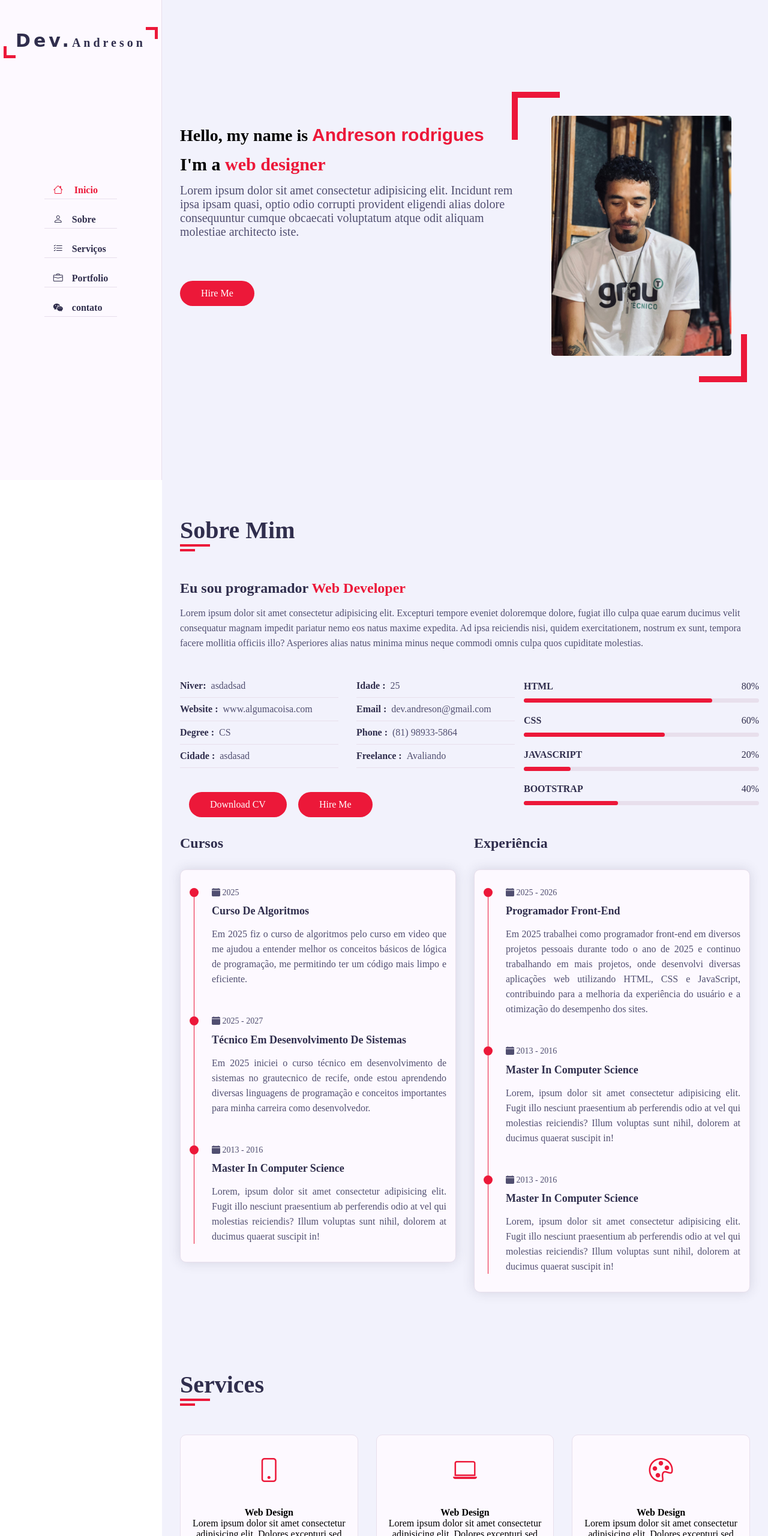
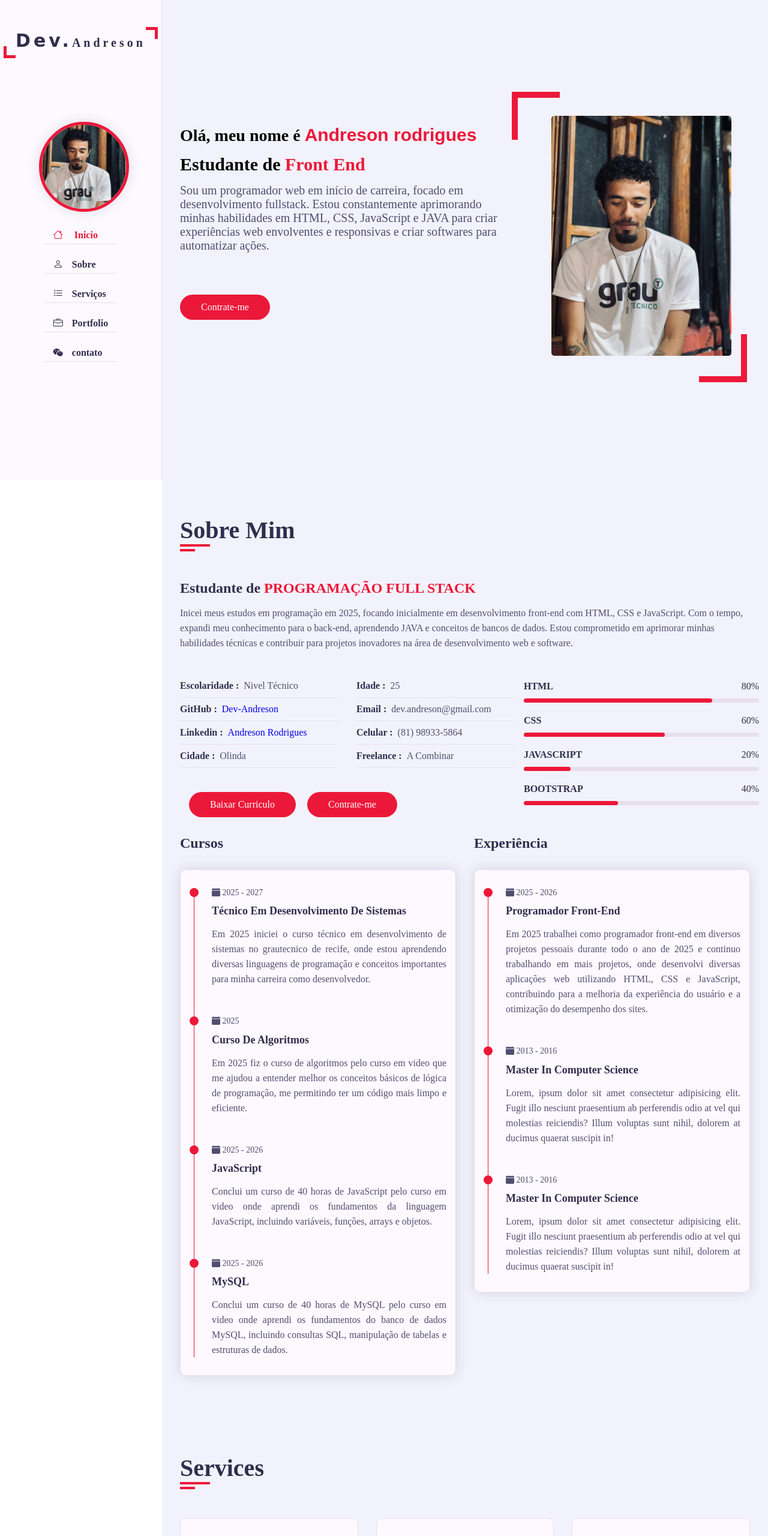
Before and after one commit to Dev-Andreson/portfolio, a plain HTML site: page index.html in a window 1280 px wide. Shown: the top 2560 px of the page at 60% size. Drawn offline with nearby package versions, Linux system fonts and the light colour scheme; a script that the page names is missing.

Commit message:
Corrigi algumas informações pessoais

```diff
--- a/css/styles.css
+++ b/css/styles.css
@@ -115,6 +115,7 @@
 /* Aside Start*/
 aside {
     display: flex;
+    flex-direction: column;
     justify-content: center;
     align-items: center;
     width: 270px;
@@ -126,6 +127,30 @@ aside {
     left: 0;
     top: 0;
     z-index: 10;
+
+    .perfil {
+        position: relative;
+        transform: translateX(-50%);
+        top: 25px;
+        left: 80px;
+        width: 150px;
+        height: 150px;
+        border-radius: 50%;
+        overflow: hidden;
+        border: 5px solid var(--skin-color);
+        box-shadow: 0 0 20px rgba(48, 46, 77, 0.15);
+
+        .perfil-img {
+            width: 100%;
+            height: 100%;
+
+            img {
+                width: 100%;
+                height: 100%;
+                object-fit: cover;
+            }
+        }
+    }
 }
 
 aside .logo {
@@ -604,7 +629,7 @@ h3.my-profession {
                     img {
                         width: 100%;
                         height: 100%;
-                        object-fit: cover;
+                        object-fit: contain;
                     }
                 }
             }
@@ -692,6 +717,15 @@ h3.my-profession {
                         box-shadow: 0 0 20px rgba(48, 46, 77, 0.15);
                     }
                 }
+
+                textarea.form-control {
+                    height: 140px;
+                }
+            }
+
+            .btn {
+                height: 50px;
+                padding: 0 50px;
             }
         }
     }
--- a/index.html
+++ b/index.html
@@ -20,6 +20,11 @@
         <!-- Aside Start-->
         <section class="aside-sec">
             <aside>
+                <div class="perfil">
+                    <div class="perfil-img">
+                        <img src="assets/midia/adernos.jpeg" alt="Foto de Perfil">
+                    </div>
+                </div>
                 <div class="logo">
                     <a href="#"><span>Dev.</span>Andreson</a>
                 </div>
@@ -45,10 +50,12 @@
                 <div class="container">
                     <div class="row">
                         <div class="home-info padd-15">
-                            <h3 class="hello">Hello, my name is <span class="name">Andreson rodrigues</span></h3>
-                            <h3 class="my-profession">I'm a <span class="typing">web designer</span></h3>
-                            <p>Lorem ipsum dolor sit amet consectetur adipisicing elit. Incidunt rem ipsa ipsam quasi, optio odio corrupti provident eligendi alias dolore consequuntur cumque obcaecati voluptatum atque odit aliquam molestiae architecto iste.</p>
-                            <a href="#contact" class="btn hire-me">Hire Me</a>
+                            <h3 class="hello">Olá, meu nome é <span class="name">Andreson rodrigues</span></h3>
+                            <h3 class="my-profession">Estudante de <span class="typing">Front End</span></h3>
+                            <p>
+                                Sou um programador web em início de carreira, focado em desenvolvimento fullstack. Estou constantemente aprimorando minhas habilidades em HTML, CSS, JavaScript e JAVA para criar experiências web envolventes e responsivas e criar softwares para automatizar ações.
+                            </p>
+                            <a href="https://www.linkedin.com/in/andreson-rodrigues-50a915364/" class="btn hire-me" target="_blank">Contrate-me</a>
                         </div>
                         <div class="home-img padd-15">
                             <img src="assets/midia/adernos.jpeg" alt="Minha Foto">
@@ -69,42 +76,44 @@
                         <div class="about-content padd-15">
                             <div class="row">
                                 <div class="about-text padd-15">
-                                    <h3>Eu sou programador <span>Web Developer</span></h3>
-                                    <p>Lorem ipsum dolor sit amet consectetur adipisicing elit. Excepturi tempore eveniet doloremque dolore, fugiat illo culpa quae earum ducimus velit consequatur magnam impedit pariatur nemo eos natus maxime expedita. Ad ipsa reiciendis nisi, quidem exercitationem, nostrum ex sunt, tempora facere mollitia officiis illo? Asperiores alias natus minima minus neque commodi omnis culpa quos cupiditate molestias.</p>
+                                    <h3>Estudante de <span>PROGRAMAÇÃO FULL STACK</span></h3>
+                                    <p>
+                                        Inicei meus estudos em programação em 2025, focando inicialmente em desenvolvimento front-end com HTML, CSS e JavaScript. Com o tempo, expandi meu conhecimento para o back-end, aprendendo JAVA e conceitos de bancos de dados. Estou comprometido em aprimorar minhas habilidades técnicas e contribuir para projetos inovadores na área de desenvolvimento web e software.
+                                    </p>
                                 </div>
                             </div>
                             <div class="row">
                                 <div class="personal-info padd-15">
                                     <div class="row">
                                         <div class="info-item padd-15">
-                                            <p>Niver: <span>asdadsad</span></p>
+                                            <p>Escolaridade : <span>Nivel Técnico</span></p>
                                         </div>
                                         <div class="info-item padd-15">
                                             <p>Idade : <span>25</span></p>
                                         </div>
                                         <div class="info-item padd-15">
-                                            <p>Website : <span>www.algumacoisa.com</span></p>
+                                            <p>GitHub : <span><a href="https://github.com/Dev-Andreson" target="_blank">Dev-Andreson</a></span></p>
                                         </div>
                                         <div class="info-item padd-15">
                                             <p>Email : <span>dev.andreson@gmail.com</span></p>
                                         </div>
                                         <div class="info-item padd-15">
-                                            <p>Degree : <span>CS</span></p>
+                                            <p>Linkedin : <span><a href="https://www.linkedin.com/in/andreson-rodrigues-50a915364/" target="_blank" >Andreson Rodrigues</a></span></p>
                                         </div>
                                         <div class="info-item padd-15">
-                                            <p>Phone : <span>(81) 98933-5864</span></p>
+                                            <p>Celular : <span>(81) 98933-5864</span></p>
                                         </div>
                                         <div class="info-item padd-15">
-                                            <p>Cidade : <span>asdasad</span></p>
+                                            <p>Cidade : <span>Olinda</span></p>
                                         </div>
                                         <div class="info-item padd-15">
-                                            <p>Freelance :      <span>Avaliando</span></p>
+                                            <p>Freelance : <span>A Combinar</span></p>
                                         </div>
                                     </div>
                                     <div class="row">
                                         <div class="buttons padd-15">
-                                            <a href="" class="btn">Download CV</a>
-                                            <a href="" class="btn hir-me">Hire Me</a>
+                                            <a href="assets/arquivos/Curriculo.pdf" class="btn" download="">Baixar Curriculo</a>
+                                            <a href="https://www.linkedin.com/in/andreson-rodrigues-50a915364/" class="btn hir-me" target="_blank">Contrate-me</a>
                                         </div>
                                     </div>
                                 </div>
@@ -151,14 +160,6 @@
                                                  <div class="timeline-item">
                                                     <div class="circle-dot"></div>
                                                     <h3 class="timeline-date">
-                                                        <i class="bi bi-calendar-fill"></i> 2025
-                                                    </h3>
-                                                    <h4 class="timeline-tittle">Curso de algoritmos</h4>
-                                                    <p class="timeline-text">Em 2025 fiz o curso de algoritmos pelo curso em video que me ajudou a entender melhor os conceitos básicos de lógica de programação, me permitindo ter um código mais limpo e eficiente.</p>
-                                                 </div>
-                                                 <div class="timeline-item">
-                                                    <div class="circle-dot"></div>
-                                                    <h3 class="timeline-date">
                                                         <i class="bi bi-calendar-fill"></i> 2025 - 2027
                                                     </h3>
                                                     <h4 class="timeline-tittle">técnico em desenvolvimento de sistemas</h4>
@@ -169,10 +170,26 @@
                                                  <div class="timeline-item">
                                                     <div class="circle-dot"></div>
                                                     <h3 class="timeline-date">
-                                                        <i class="bi bi-calendar-fill"></i> 2013 - 2016
+                                                        <i class="bi bi-calendar-fill"></i> 2025
                                                     </h3>
-                                                    <h4 class="timeline-tittle">Master in Computer Science</h4>
-                                                    <p class="timeline-text">Lorem, ipsum dolor sit amet consectetur adipisicing elit. Fugit illo nesciunt praesentium ab perferendis odio at vel qui molestias reiciendis? Illum voluptas sunt nihil, dolorem at ducimus quaerat suscipit in!</p>
+                                                    <h4 class="timeline-tittle">Curso de algoritmos</h4>
+                                                    <p class="timeline-text">Em 2025 fiz o curso de algoritmos pelo curso em video que me ajudou a entender melhor os conceitos básicos de lógica de programação, me permitindo ter um código mais limpo e eficiente.</p>
+                                                 </div>
+                                                 <div class="timeline-item">
+                                                    <div class="circle-dot"></div>
+                                                    <h3 class="timeline-date">
+                                                        <i class="bi bi-calendar-fill"></i> 2025 - 2026
+                                                    </h3>
+                                                    <h4 class="timeline-tittle">JavaScript</h4>
+                                                    <p class="timeline-text">Conclui um curso de 40 horas de JavaScript pelo curso em video onde aprendi os fundamentos da linguagem JavaScript, incluindo variáveis, funções, arrays e objetos.</p>
+                                                 </div>
+                                                 <div class="timeline-item">
+                                                    <div class="circle-dot"></div>
+                                                    <h3 class="timeline-date">
+                                                        <i class="bi bi-calendar-fill"></i> 2025 - 2026
+                                                    </h3>
+                                                    <h4 class="timeline-tittle">MySQL</h4>
+                                                    <p class="timeline-text">Conclui um curso de 40 horas de MySQL pelo curso em video onde aprendi os fundamentos do banco de dados MySQL, incluindo consultas SQL, manipulação de tabelas e estruturas de dados.</p>
                                                  </div>
                                                 <!-- Timeline item End-->
                                             </div>
@@ -301,7 +318,7 @@
                     </div>
                     <div class="row">
                         <div class="portfolio-heading">
-                            <h2>My last projects :</h2>
+                            <h2>Projetos Pessoais :</h2>
                         </div>
                     </div>
                     <div class="row">
@@ -310,6 +327,57 @@
                             <div class="portfolio-item-inner shadow-dark">
                                 <div class="portfolio-img">
                                     <img src="assets/midia/Projects/previsão.png" alt="">
+                                </div>
+                            </div>
+                         </div>
+                         <div class="portfolio-item padd-15">
+                            <div class="portfolio-item-inner shadow-dark">
+                                <div class="portfolio-img">
+                                    <img src="assets/midia/Projects/starbucks.png" alt="">
+                                </div>
+                            </div>
+                         </div>
+                         <div class="portfolio-item padd-15">
+                            <div class="portfolio-item-inner shadow-dark">
+                                <div class="portfolio-img">
+                                    <img src="images/portfolio/3.jpg" alt="">
+                                </div>
+                            </div>
+                         </div>
+                         <div class="portfolio-item padd-15">
+                            <div class="portfolio-item-inner shadow-dark">
+                                <div class="portfolio-img">
+                                    <img src="images/portfolio/4.jpg" alt="">
+                                </div>
+                            </div>
+                         </div>
+                         <div class="portfolio-item padd-15">
+                            <div class="portfolio-item-inner shadow-dark">
+                                <div class="portfolio-img">
+                                    <img src="images/portfolio/5.jpg" alt="">
+                                </div>
+                            </div>
+                         </div>
+                         <div class="portfolio-item padd-15">
+                            <div class="portfolio-item-inner shadow-dark">
+                                <div class="portfolio-img">
+                                    <img src="images/portfolio/6.jpg" alt="">
+                                </div>
+                            </div>
+                         </div>
+                        <!-- Portfolio Item Endt -->
+                    </div>
+                    <div class="row">
+                        <div class="portfolio-heading">
+                            <h2>Tutorias Feitos :</h2>
+                        </div>
+                    </div>
+                    <div class="row">
+                        <!-- Portfolio Item Start -->
+                         <div class="portfolio-item padd-15">
+                            <div class="portfolio-item-inner shadow-dark">
+                                <div class="portfolio-img">
+                                    <img src="assets/midia/Projects/starbucks.png" alt="Site Starbucks">
                                 </div>
                             </div>
                          </div>
```
Also changed, not shown: assets/midia/Projects/starbucks.png (added), 1 other file.
